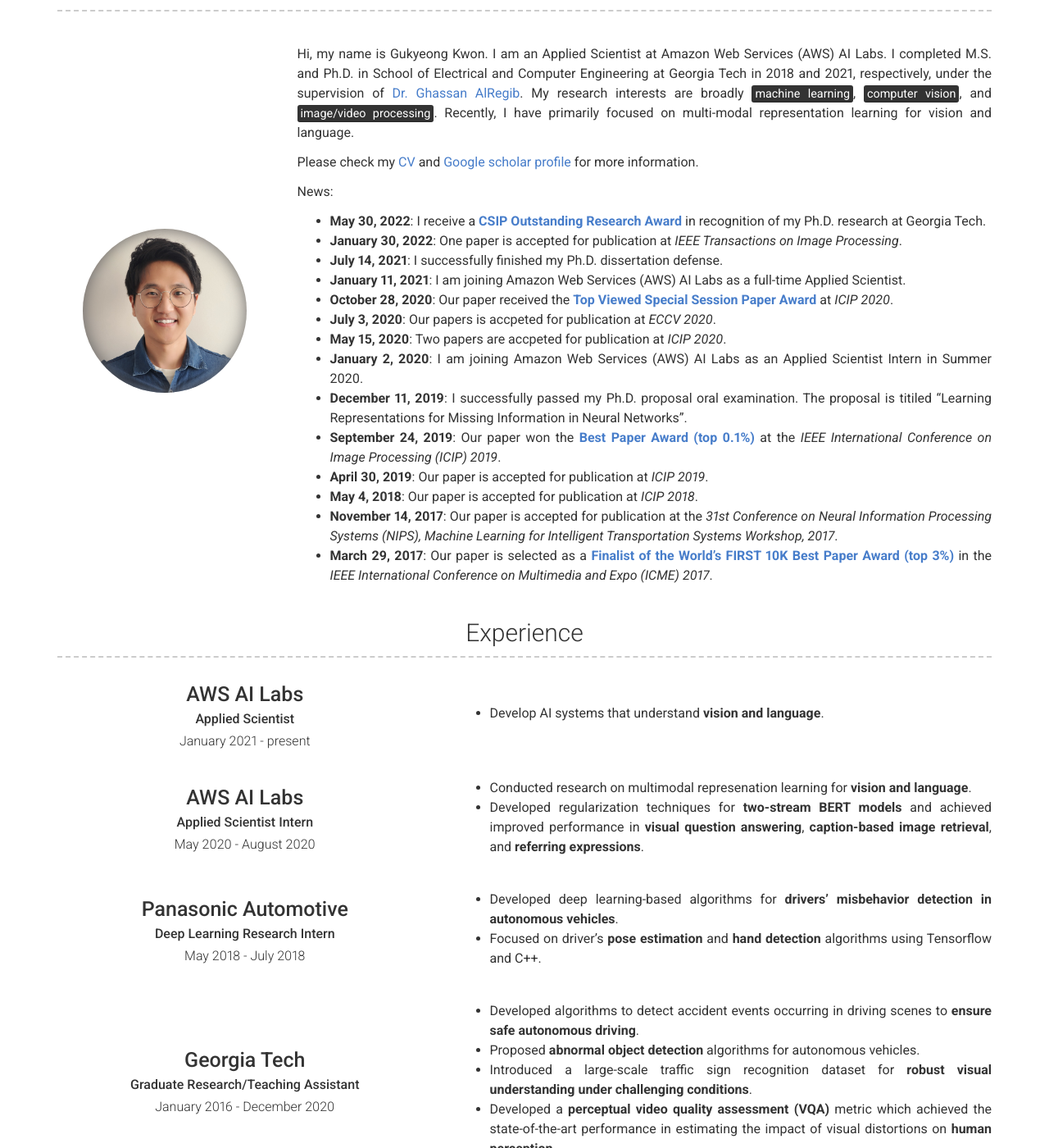
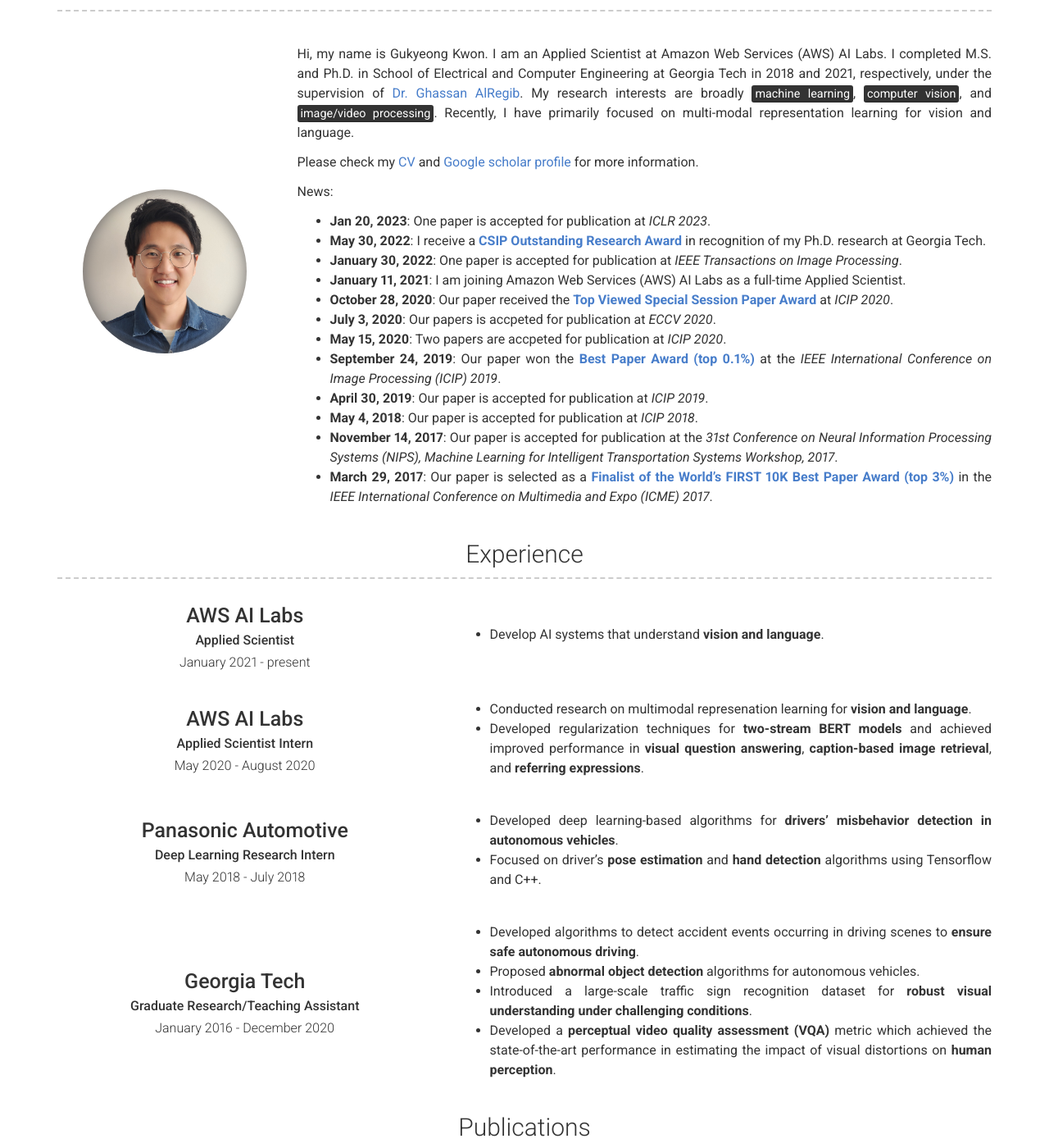
Before and after one commit to gukyeongkwon/gukyeongkwon.github.io, a Jekyll site: the page built from index.md, in a window 1280 px wide and 1400 px high, scrolled down 248 px. Shown: the whole window at 82% size. Built offline with Jekyll 4.4.1, drawn with Linux system fonts in a browser that asks for light colours; some of the changed text lies outside the part shown.

Commit message:
ICLR accepted

```diff
--- a/_config.yml
+++ b/_config.yml
@@ -33,21 +33,22 @@ about_content: | # this will include new lines to allow paragraphs
   Please check my [CV](resume/Gukyeong_Kwon_Resume.pdf){:target="_blank"} and [Google scholar profile](https://scholar.google.com/citations?user=So9yfEQAAAAJ&hl=en&oi=ao){:target="_blank"} for more information.
 
   News:
+    - **Jan 20, 2023**: One paper is accepted for publication at *ICLR 2023*.
     - **May 30, 2022**: I receive a [**CSIP Outstanding Research Award**](images/csip_award.jpeg) in recognition of my Ph.D. research at Georgia Tech.
     - **January 30, 2022**: One paper is accepted for publication at *IEEE Transactions on Image Processing*.
-    - **July 14, 2021**: I successfully finished my Ph.D. dissertation defense.
     - **January 11, 2021**: I am joining Amazon Web Services (AWS) AI Labs as a full-time Applied Scientist.
     - **October 28, 2020**: Our paper received the [**Top Viewed Special Session Paper Award**](images/icip2020_mohit_award.pdf) at *ICIP 2020*.
     - **July 3, 2020**: Our papers is accpeted for publication at *ECCV 2020*.
     - **May 15, 2020**: Two papers are accpeted for publication at *ICIP 2020*.
-    - **January 2, 2020**: I am joining Amazon Web Services (AWS) AI Labs as an Applied Scientist Intern in Summer 2020.
-    - **December 11, 2019**: I successfully passed my Ph.D. proposal oral examination. The proposal is titiled "Learning Representations for Missing Information in Neural Networks".
     - **September 24, 2019**: Our paper won the [**Best Paper Award (top 0.1%)**](https://www.ece.gatech.edu/news/627107/olives-team-wins-ieee-icip-best-paper-award){:target="_blank"} at the *IEEE International Conference on Image Processing (ICIP) 2019*.
     - **April 30, 2019**: Our paper is accepted for publication at *ICIP 2019*.
     - **May 4, 2018**: Our paper is accepted for publication at *ICIP 2018*.
     - **November 14, 2017**: Our paper is accepted for publication at the *31st Conference on Neural Information Processing Systems (NIPS), Machine Learning for Intelligent Transportation Systems Workshop, 2017*.
     - **March 29, 2017**:  Our paper is selected as a [**Finalist of the World’s FIRST 10K Best Paper Award (top 3%)**](https://www.ece.gatech.edu/news/594459/multimedia-and-sensors-lab-team-named-best-paper-award-finalist){:target="_blank"} in the *IEEE International Conference on Multimedia and Expo (ICME) 2017*.
 
+#- **July 14, 2021**: I successfully finished my Ph.D. dissertation defense.
+#- **January 2, 2020**: I am joining Amazon Web Services (AWS) AI Labs as an Applied Scientist Intern in Summer 2020.
+#- **December 11, 2019**: I successfully passed my Ph.D. proposal oral examination. The proposal is titiled "Learning Representations for Missing Information in Neural Networks".
 # - **September 24, 2019**: Our paper “Distorted Representation Space Characterization through Backpropagated Gradients” won the **Best Paper Award** at the *IEEE International Conference on Image Processing (ICIP) 2019*.
 # - **April 30, 2019**: Our paper “Distorted Representation Space Characterization through Backpropagated Gradients” is accepted to the *IEEE International Conference on Image Processing (ICIP) 2019*.
 # - **May 4, 2018**: Our paper “Semantically Interpretable and Controllable Filter Sets” is accepted to the *IEEE International Conference on Image Processing (ICIP) 2018*.
--- a/_data/projects.yml
+++ b/_data/projects.yml
@@ -2,7 +2,7 @@
 
 - layout: left-proj
   pub-img: images/maskvlm.jpg
-  citation: '**G. Kwon**, Z. Cai, A. Ravichandran, E. Bas, R. Bhotika, and S. Soatto, "Masked Vision and Language Modeling for Multi-modal Representation Learning," *arXiv*, 2022.'
+  citation: '**G. Kwon**, Z. Cai, A. Ravichandran, E. Bas, R. Bhotika, and S. Soatto, "Masked Vision and Language Modeling for Multi-modal Representation Learning," *International Conference on Learning Representations (ICLR)*, 2023.'
   links: |
     [[arXiv]](https://arxiv.org/abs/2208.02131)
 
```
